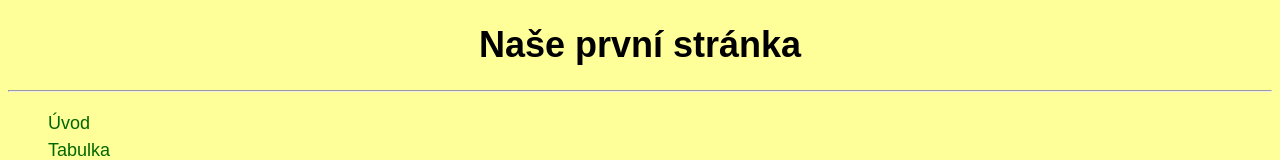
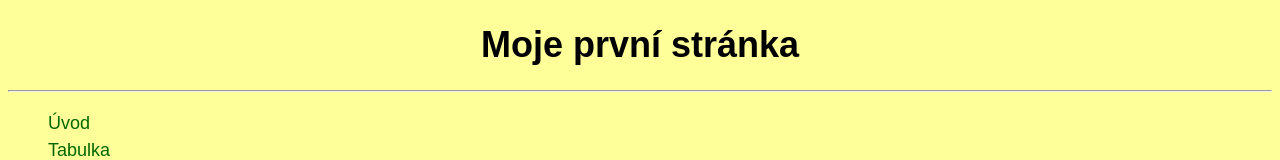
Before and after one commit to matyaskova/Pokus, a plain HTML site: page html1.html in a window 1280 px wide. Shown: the top 160 px of the page. Drawn offline with Linux system fonts and the light colour scheme.

Commit message:
Update html1.html

```diff
--- a/html1.html
+++ b/html1.html
@@ -7,7 +7,7 @@
 
   </head>
   <body>
-   <h1>Naše první stránka</h1>
+   <h1>Moje první stránka</h1>
 
 
 
```
